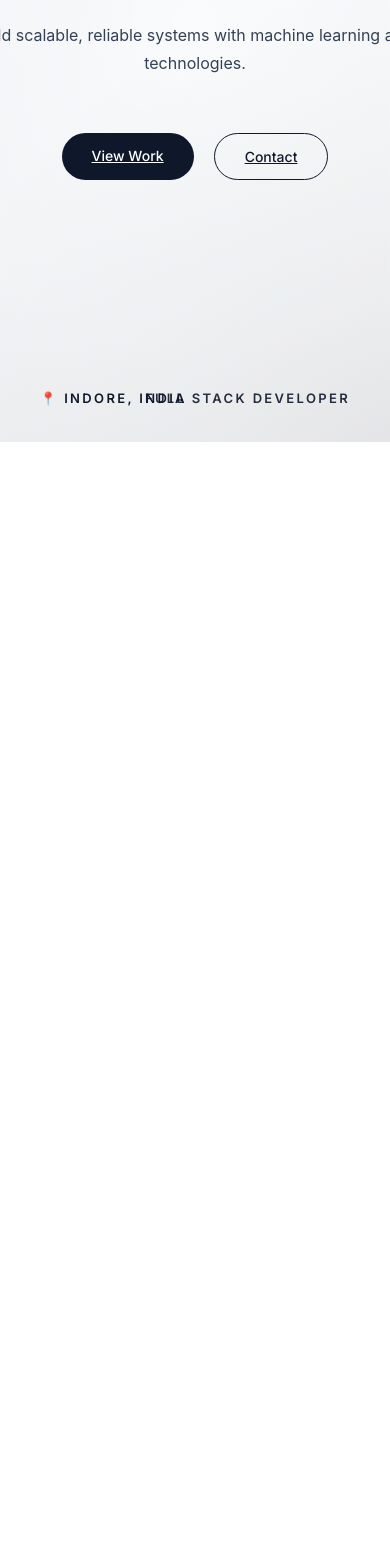
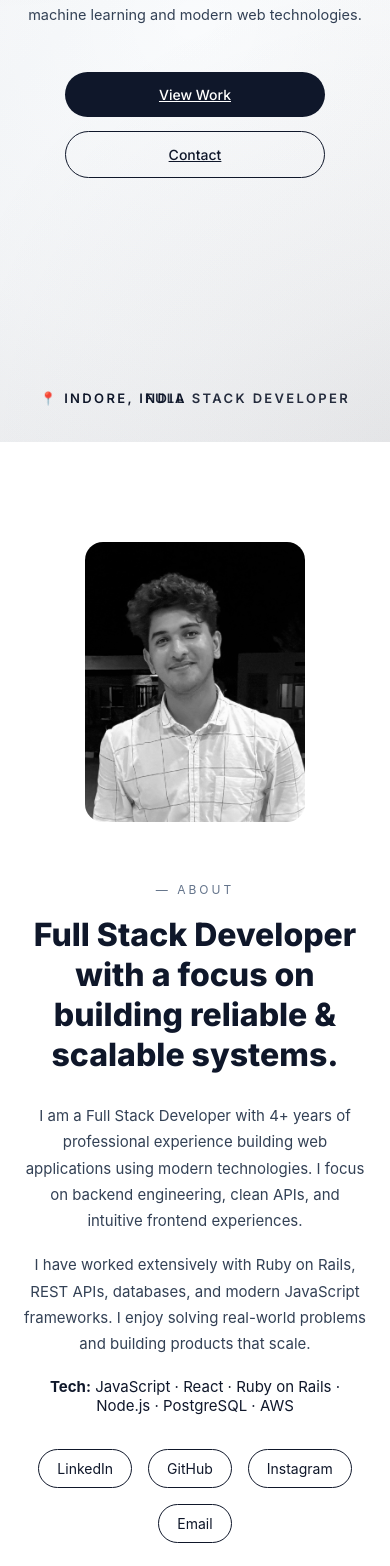
Before and after one commit to Ankit-Ahirrao/my-portfolio, a React (Vite) app: page / in a window 390 px wide. Shown: the part 402-1968 px from the top of the page. Before the commit the page ends 844 px from the top, so only its background shows below. Built offline with nearby package versions, Linux system fonts and the light colour scheme; a web font is replaced by a local one.

Commit message:
Implement about section add image

```diff
--- a/src/App.jsx
+++ b/src/App.jsx
@@ -1,12 +1,15 @@
 import Hero from "./components/Hero"
 import BackgroundParticles from "./components/BackgroundParticles"
 import "./styles/global.css"
+import About from "./components/About"
+
 
 export default function App() {
   return (
     <>
       <BackgroundParticles />
       <Hero />
+      <About />
     </>
   )
 }
--- /dev/null
+++ b/src/components/About.jsx
@@ -0,0 +1,74 @@
+import "../styles/about.css"
+import profileImg from "../assets/profile.jpg" // add your image
+
+export default function About() {
+  return (
+    <section className="about" id="about">
+      <div className="about-container">
+
+        {/* LEFT CONTENT */}
+        <div className="about-content">
+          <p className="about-label">— ABOUT</p>
+
+          <h2 className="about-title">
+            Full Stack Developer with a focus on
+            building reliable & scalable systems.
+          </h2>
+
+          <p className="about-text">
+            I am a Full Stack Developer with 4+ years of professional experience
+            building web applications using modern technologies.
+            I focus on backend engineering, clean APIs, and intuitive
+            frontend experiences.
+          </p>
+
+          <p className="about-text">
+            I have worked extensively with Ruby on Rails, REST APIs,
+            databases, and modern JavaScript frameworks.
+            I enjoy solving real-world problems and building
+            products that scale.
+          </p>
+
+          <p className="about-tech">
+            <strong>Tech:</strong> JavaScript · React · Ruby on Rails ·
+            Node.js · PostgreSQL · AWS
+          </p>
+
+          {/* LINKS */}
+          <div className="about-links">
+            <a
+              href="https://in.linkedin.com/in/ankit-ahirrao"
+              target="_blank"
+              rel="noreferrer"
+            >
+              LinkedIn
+            </a>
+            <a
+              href="https://github.com/Ankit-Ahirrao"
+              target="_blank"
+              rel="noreferrer"
+            >
+              GitHub
+            </a>
+            <a
+              href="https://www.instagram.com/ankiitahirrao/"
+              target="_blank"
+              rel="noreferrer"
+            >
+              Instagram
+            </a>
+            <a href="mailto:ahirraoankit5@gmail.com">
+              Email
+            </a>
+          </div>
+        </div>
+
+        {/* RIGHT IMAGE */}
+        <div className="about-image">
+          <img src={profileImg} alt="Ankit Ahirrao" />
+        </div>
+
+      </div>
+    </section>
+  )
+}
--- /dev/null
+++ b/src/styles/about.css
@@ -0,0 +1,139 @@
+.about {
+  padding: 140px 0;
+  background: #ffffff;
+  color: #0f172a;
+}
+
+.about-container {
+  max-width: 1200px;
+  margin: 0 auto;
+  padding: 0 24px;
+
+  display: grid;
+  grid-template-columns: 1.1fr 0.9fr;
+  gap: 80px;
+  align-items: center;
+}
+
+/* LEFT CONTENT */
+.about-label {
+  font-size: 12px;
+  letter-spacing: 0.25em;
+  text-transform: uppercase;
+  color: #64748b;
+  margin-bottom: 18px;
+}
+
+.about-title {
+  font-family: "Inter", system-ui, sans-serif;
+  font-size: clamp(2.2rem, 4vw, 2.8rem);
+  font-weight: 800;
+  line-height: 1.25;
+  margin-bottom: 28px;
+}
+
+.about-text {
+  font-size: 16px;
+  line-height: 1.75;
+  color: #334155;
+  max-width: 620px;
+  margin-bottom: 18px;
+}
+
+.about-tech {
+  margin-top: 20px;
+  font-size: 15px;
+  color: #0f172a;
+}
+
+/* LINKS */
+.about-links {
+  margin-top: 34px;
+  display: flex;
+  gap: 16px;
+  flex-wrap: wrap;
+}
+
+.about-links a {
+  text-decoration: none;
+  font-size: 14px;
+  padding: 10px 18px;
+  border-radius: 999px;
+  border: 1px solid #0f172a;
+  color: #0f172a;
+  transition: all 0.25s ease;
+}
+
+.about-links a:hover {
+  background: #0f172a;
+  color: #ffffff;
+}
+
+/* IMAGE */
+.about-image {
+  display: flex;
+  justify-content: center;
+}
+
+.about-image img {
+  width: 280px;
+  height: 360px;
+  object-fit: cover;
+  border-radius: 18px;
+  filter: grayscale(100%);
+  transition: all 0.4s ease;
+}
+
+.about-image img:hover {
+  filter: grayscale(0%);
+  transform: translateY(-6px);
+}
+
+/* =====================
+   RESPONSIVE BREAKPOINTS
+   ===================== */
+
+/* Tablets */
+@media (max-width: 900px) {
+  .about-container {
+    grid-template-columns: 1fr;
+    gap: 60px;
+  }
+
+  .about-image {
+    order: -1;
+  }
+
+  .about-content {
+    text-align: center;
+  }
+
+  .about-text {
+    margin-left: auto;
+    margin-right: auto;
+  }
+
+  .about-links {
+    justify-content: center;
+  }
+}
+
+/* Small phones */
+@media (max-width: 480px) {
+  .about {
+    padding: 100px 0;
+  }
+
+  .about-title {
+    font-size: 2rem;
+  }
+
+  .about-text {
+    font-size: 15px;
+  }
+
+  .about-image img {
+    width: 220px;
+    height: 280px;
+  }
+}
--- a/src/styles/hero.css
+++ b/src/styles/hero.css
@@ -118,3 +118,70 @@
   background: #0f172a;
   color: white;
 }
+
+/* =====================
+   RESPONSIVE POLISH
+   ===================== */
+
+/* Large tablets & small laptops */
+@media (max-width: 1024px) {
+  .hero-name {
+    font-size: clamp(4.5rem, 16vw, 10rem);
+    gap: 4px;
+  }
+
+  .hero-subtitle {
+    font-size: 15.5px;
+  }
+}
+
+/* Tablets */
+@media (max-width: 768px) {
+  .hero {
+    height: 100svh; /* better mobile viewport handling */
+  }
+
+  .hero-name {
+    font-size: clamp(3.8rem, 14vw, 8rem);
+    letter-spacing: -0.05em;
+  }
+
+  .hero-subtitle {
+    font-size: 15px;
+    padding: 0 8px;
+  }
+
+  .hero-actions {
+    margin-top: 44px;
+    gap: 16px;
+  }
+}
+
+/* Mobile phones */
+@media (max-width: 480px) {
+  .hero-intro {
+    font-size: 11px;
+    margin-bottom: 14px;
+  }
+
+  .hero-name {
+    font-size: clamp(3rem, 13vw, 5.2rem);
+    line-height: 0.95;
+  }
+
+  .hero-subtitle {
+    font-size: 14.5px;
+    line-height: 1.7;
+  }
+
+  .hero-actions {
+    flex-direction: column;
+    gap: 14px;
+  }
+
+  .btn {
+    width: 100%;
+    max-width: 260px;
+    margin: 0 auto;
+  }
+}
```
Also changed, not shown: src/components/Education.jsx (added, +26 -0 lines), src/components/Experience.jsx (added, +31 -0 lines), src/data/Profile.js (added, +76 -0 lines), src/assets/profile.jpg (added).
